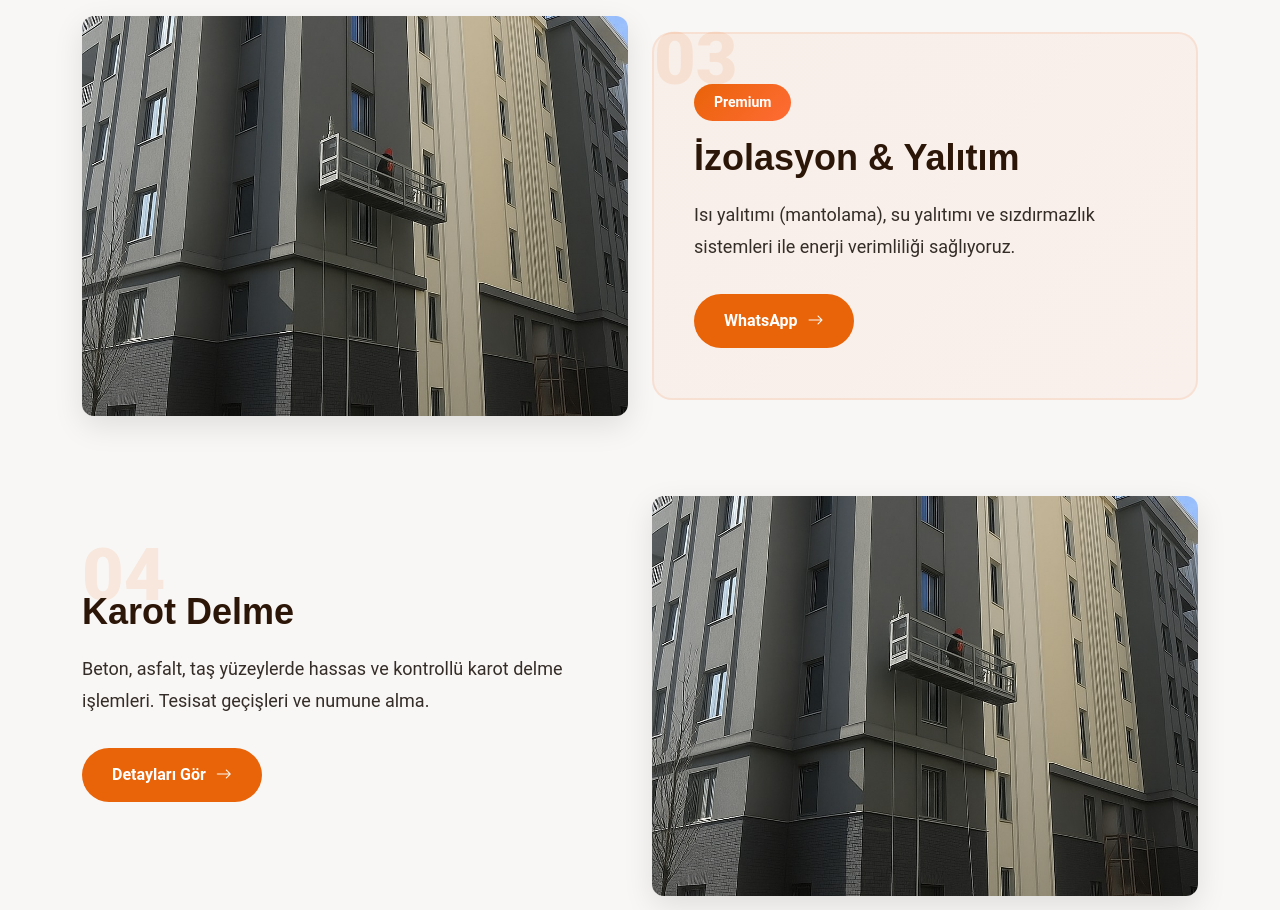
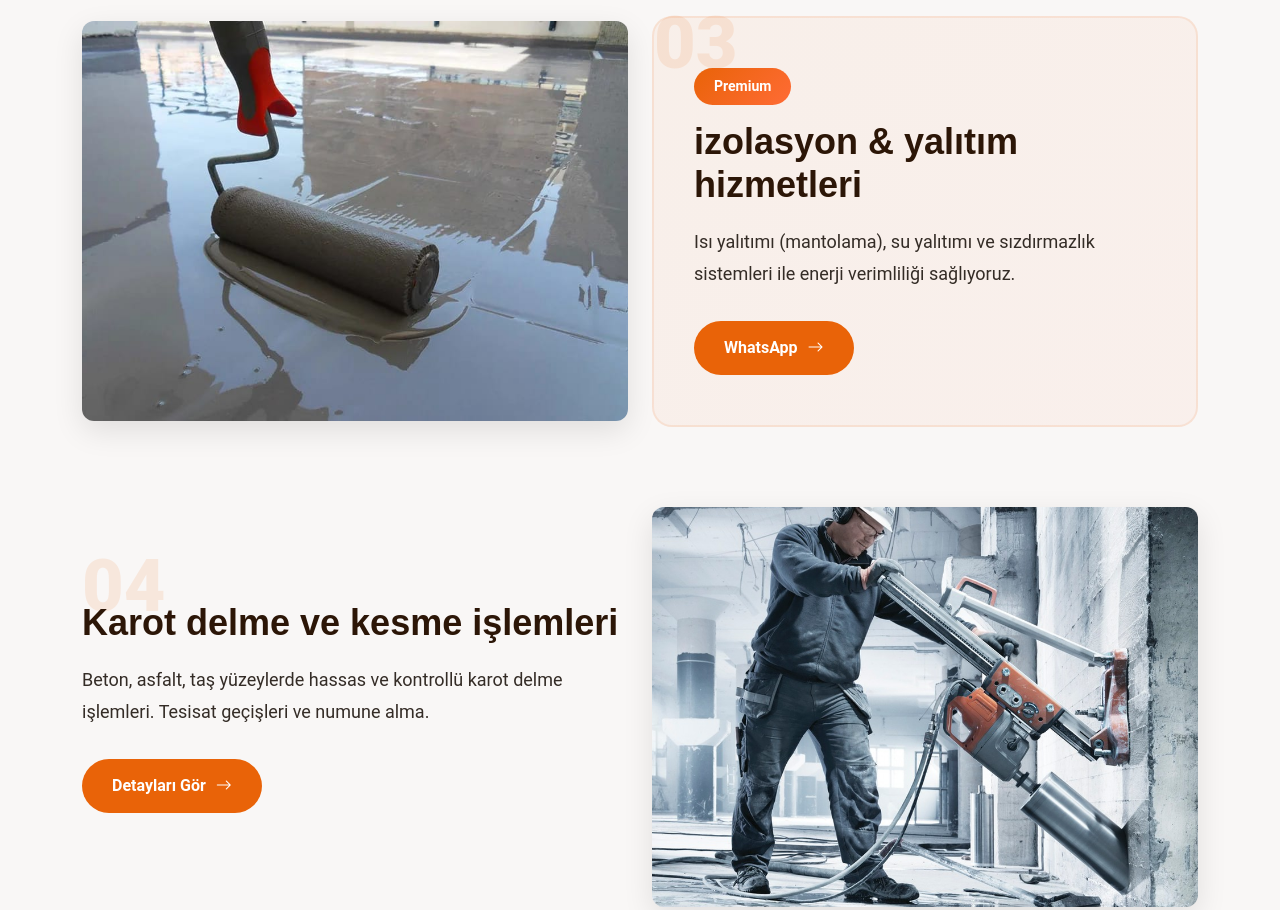
Before and after one commit to aliasttt/insaat, a plain HTML site: page index.html in a window 1280 px wide. Shown: the part 2800-3710 px from the top of the page. Drawn offline with Linux system fonts and the light colour scheme.

```diff
--- a/index.html
+++ b/index.html
@@ -246,14 +246,14 @@
             <div class="row align-items-center">
               <div class="col-lg-6">
                 <div class="service-image-container">
-                  <img src="static/bina boya işleri.jpg" alt="İzolasyon & Yalıtım" class="service-modern-image">
+                  <img src="static/WhatsApp Image 2025-10-15 at 11.31.38 PM.jpeg" alt="izolasyon & yalıtım hizmetleri" class="service-modern-image">
             </div>
               </div>
               <div class="col-lg-6">
                 <div class="service-content-modern">
                   <div class="service-number-modern">03</div>
                   <div class="featured-badge-modern">Premium</div>
-            <h3>İzolasyon & Yalıtım</h3>
+            <h3>izolasyon & yalıtım hizmetleri</h3>
             <p>Isı yalıtımı (mantolama), su yalıtımı ve sızdırmazlık sistemleri ile enerji verimliliği sağlıyoruz.</p>
                   <a href="https://wa.me/905065636879?text=İzolasyon%20Hizmeti" class="service-cta-modern" target="_blank">
               <span>WhatsApp</span>
@@ -268,13 +268,13 @@
             <div class="row align-items-center">
               <div class="col-lg-6 order-lg-2">
                 <div class="service-image-container">
-                  <img src="static/bina boya işleri.jpg" alt="Karot Delme" class="service-modern-image">
+                  <img src="static/WhatsApp Image 2025-10-15 at 11.32.38 PM.jpeg" alt="Karot delme ve kesme işlemleri" class="service-modern-image">
             </div>
               </div>
               <div class="col-lg-6 order-lg-1">
                 <div class="service-content-modern">
                   <div class="service-number-modern">04</div>
-            <h3>Karot Delme</h3>
+            <h3>Karot delme ve kesme işlemleri</h3>
             <p>Beton, asfalt, taş yüzeylerde hassas ve kontrollü karot delme işlemleri. Tesisat geçişleri ve numune alma.</p>
                   <a href="service-details.html" class="service-cta-modern">
               <span>Detayları Gör</span>
```
Also changed, not shown: services.html (+4 -4 lines).
